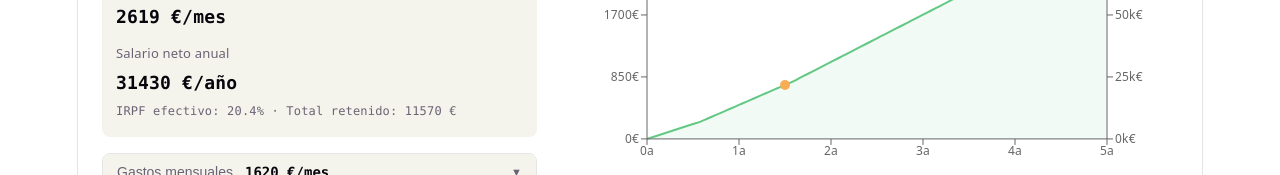
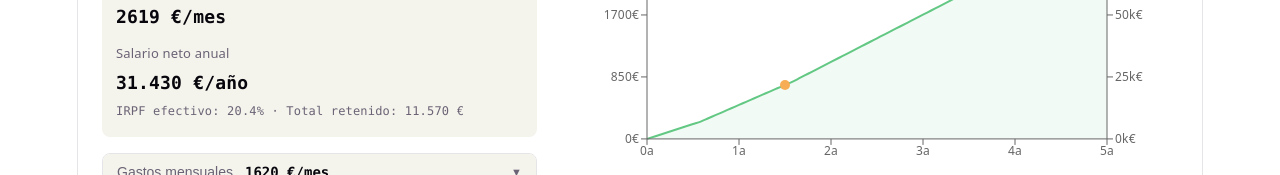
Before and after one commit to aleixRabassa/calculadora-patrimonio, a React (Vite) app: page / in a window 1280 px wide. Shown: the part 295-470 px from the top of the page. Built offline with nearby package versions, Linux system fonts and the light colour scheme.

Commit message:
feat: implement Spanish number formatting for monetary values in Ingresos component

```diff
--- a/src/components/Ingresos.tsx
+++ b/src/components/Ingresos.tsx
@@ -4,6 +4,8 @@ import { useLocalStorage } from '../hooks/useLocalStorage'
 import { calcularSalarioNeto } from '../utils/calculations'
 import type { Country } from '../utils/calculations'
 import './Ingresos.css'
+
+const fmt = (n: number) => Math.round(n).toLocaleString('es-ES')
 
 interface SubidaSalarial {
   id: string
@@ -302,12 +304,12 @@ export function Ingresos() {
             </div>
           </div>
           <div className="computed-value">
-            {netoInfo.netoMensual.toFixed(0)} €/mes
+            {fmt(netoInfo.netoMensual)} €/mes
           </div>
           <label className="computed-sublabel">Salario neto anual</label>
           <div className="computed-value">
-            {netoInfo.netoAnual.toFixed(0)} €/año
-            <span className="detail">IRPF efectivo: {netoInfo.tipoEfectivoIRPF.toFixed(1)}% · Total retenido: {(netoInfo.irpf + netoInfo.seguridadSocial).toFixed(0)} €</span>
+            {fmt(netoInfo.netoAnual)} €/año
+            <span className="detail">IRPF efectivo: {netoInfo.tipoEfectivoIRPF.toFixed(1)}% · Total retenido: {fmt(netoInfo.irpf + netoInfo.seguridadSocial)} €</span>
           </div>
         </div>
 
@@ -320,7 +322,7 @@ export function Ingresos() {
           >
             <div className="gastos__title">
               <h3>Gastos mensuales</h3>
-              <span className="gastos__total">{totalGastos.toFixed(0)} €/mes</span>
+              <span className="gastos__total">{fmt(totalGastos)} €/mes</span>
             </div>
             <span className={`gastos__toggle${gastosExpanded ? ' gastos__toggle--open' : ''}`}>▼</span>
           </button>
@@ -374,7 +376,7 @@ export function Ingresos() {
         <div className="field field--computed">
           <label>Ahorro mensual</label>
           <div className={`computed-value ${ahorroMensual < 0 ? 'computed-value--negative' : ''}`}>
-            {ahorroMensual.toFixed(0)} €/mes
+            {fmt(ahorroMensual)} €/mes
           </div>
         </div>
 
```
Also changed, not shown: 1 other file (tests, documents, lock files or other folders).
